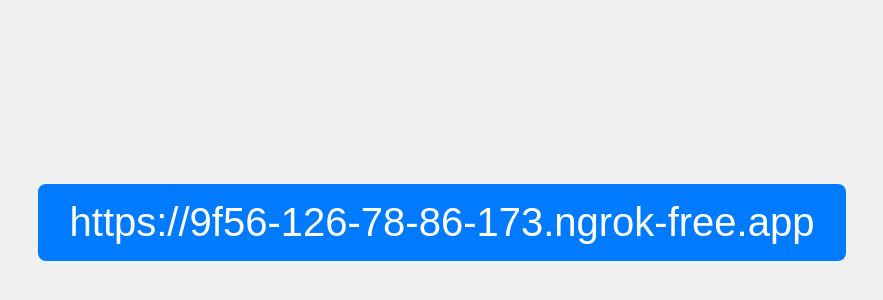
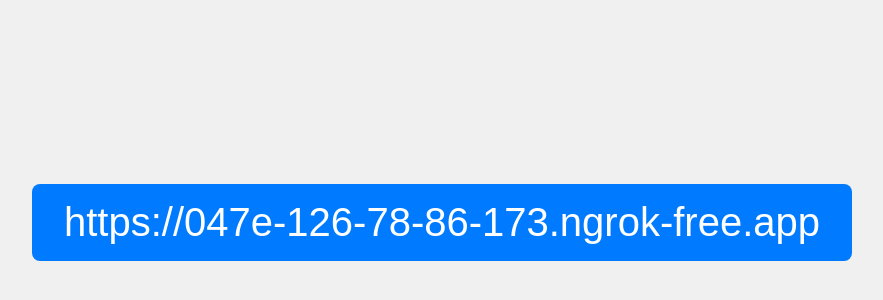
Before and after one commit to nippleonnippon/etc, a plain HTML site: page ngrok-QBqZC36S/index.html in a window 1280 px wide. Shown: the part 178-478 px from the top of the page, without its empty margins (198-1081 px from the left). Drawn offline with Linux system fonts and the light colour scheme.

Commit message:
Update ngrok URL

```diff
--- a/ngrok-QBqZC36S/index.html
+++ b/ngrok-QBqZC36S/index.html
@@ -28,6 +28,6 @@
 </style>
 </head>
 <body>
-  <a href="https://9f56-126-78-86-173.ngrok-free.app">https://9f56-126-78-86-173.ngrok-free.app</a>
+  <a href="https://047e-126-78-86-173.ngrok-free.app">https://047e-126-78-86-173.ngrok-free.app</a>
 </body>
 </html>
```
